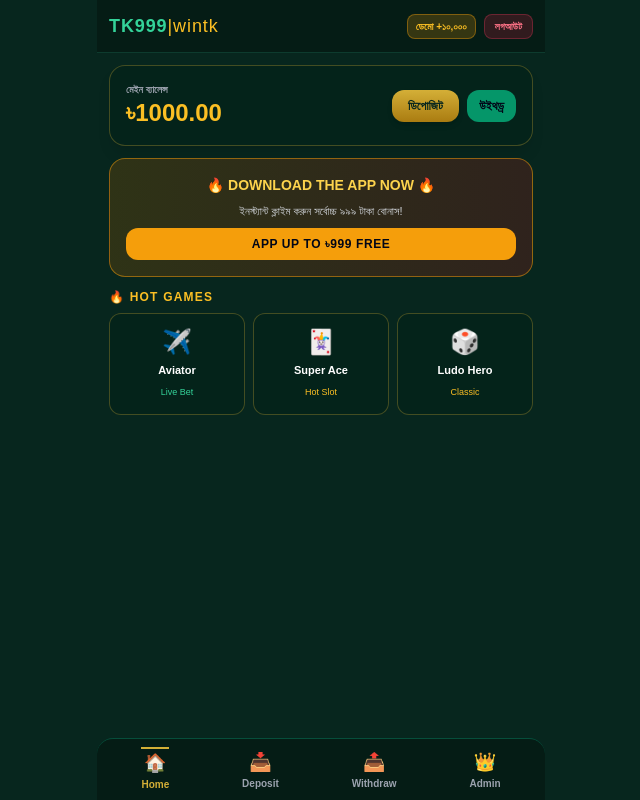
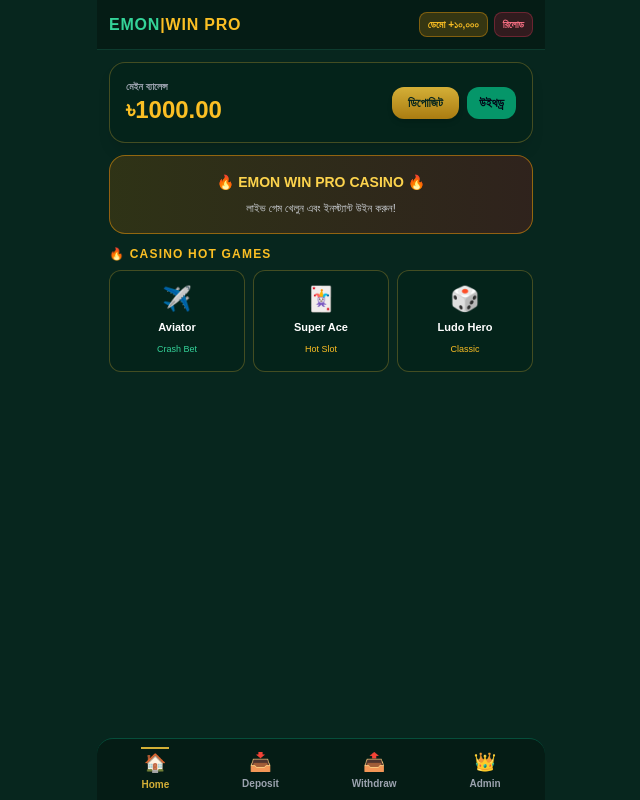
Before and after one commit to EMONXPLOIT/emon-win-pro, a plain HTML site: page index.html in a window 1280 px wide. Shown: the whole page, without its empty margins (319-959 px from the left). Drawn offline with nearby package versions, Linux system fonts and the light colour scheme.

Commit message:
Update index.html

```diff
--- a/index.html
+++ b/index.html
@@ -3,7 +3,7 @@
 <head>
     <meta charset="UTF-8">
     <meta name="viewport" content="width=device-width, initial-scale=1.0">
-    <title>TK999 Pro - Official Betting & Gaming Platform</title>
+    <title>EMON WIN PRO - Official Casino Platform</title>
     <script src="https://cdn.tailwindcss.com"></script>
     <style>
         body { background-color: #07261e; color: #e2e8f0; font-family: sans-serif; }
@@ -15,20 +15,20 @@
 </head>
 <body class="min-h-screen pb-24 select-none">
 
-    <!-- TOP HEADER -->
+    <!-- TOP HEADER (Emon Branded) -->
     <header class="max-w-md mx-auto p-3 flex justify-between items-center bg-[#051c15] border-b border-[#0d3b2e] sticky top-0 z-40">
         <div class="flex items-center space-x-2">
-            <h1 class="text-lg font-black tracking-wider text-emerald-400">TK999<span class="text-amber-400 font-normal">|wintk</span></h1>
+            <h1 class="text-base font-black tracking-wider text-emerald-400">EMON<span class="text-amber-400 font-bold">|WIN PRO</span></h1>
         </div>
-        <div class="flex items-center space-x-2">
+        <div class="flex items-center space-x-1.5">
             <button onclick="addDemo()" class="bg-amber-500/20 text-amber-400 border border-amber-500/40 px-2 py-1 rounded-lg text-[10px] font-bold">ডেমো +১০,০০০</button>
-            <button onclick="location.reload()" class="bg-rose-600/20 text-rose-400 border border-rose-500/30 px-2.5 py-1 rounded-lg text-[10px] font-bold">লগআউট</button>
+            <button onclick="location.reload()" class="bg-rose-600/20 text-rose-400 border border-rose-500/30 px-2 py-1 rounded-lg text-[10px] font-bold">রিলোড</button>
         </div>
     </header>
 
     <main class="max-w-md mx-auto p-3 space-y-3">
 
-        <!-- WALLET & USER BANNER -->
+        <!-- WALLET & ACTION BUTTONS -->
         <div class="tk-card p-4 rounded-2xl flex justify-between items-center shadow-lg">
             <div>
                 <p class="text-[10px] text-gray-400 uppercase font-bold">মেইন ব্যালেন্স</p>
@@ -42,44 +42,37 @@
 
         <!-- 1. HOME TAB -->
         <div id="tab-home" class="space-y-3">
-            <!-- Banner Slider Box -->
             <div class="tk-card p-4 rounded-2xl bg-gradient-to-r from-amber-600/20 to-red-600/20 border-amber-500/50 text-center space-y-2">
-                <h3 class="text-sm font-extrabold text-amber-300">🔥 DOWNLOAD THE APP NOW 🔥</h3>
-                <p class="text-[11px] text-gray-300">ইনস্ট্যান্ট ক্লাইম করুন সর্বোচ্চ ৯৯৯ টাকা বোনাস!</p>
-                <div class="text-xs bg-amber-500 text-slate-950 font-black py-2 rounded-xl uppercase tracking-wider">APP UP TO ৳999 FREE</div>
+                <h3 class="text-sm font-extrabold text-amber-300">🔥 EMON WIN PRO CASINO 🔥</h3>
+                <p class="text-[11px] text-gray-300">লাইভ গেম খেলুন এবং ইনস্ট্যান্ট উইন করুন!</p>
             </div>
 
-            <!-- HOT GAMES SECTION -->
+            <!-- HOT GAMES -->
             <div class="space-y-2">
-                <h3 class="text-xs font-bold text-amber-400 uppercase tracking-widest">🔥 HOT GAMES</h3>
+                <h3 class="text-xs font-bold text-amber-400 uppercase tracking-widest">🔥 CASINO HOT GAMES</h3>
 
                 <div class="grid grid-cols-3 gap-2">
-
-                    <!-- Aviator -->
-                    <div onclick="playAviatorGame()" class="tk-card p-3 rounded-xl text-center cursor-pointer hover:border-amber-400 transition group">
+                    <div onclick="playAviatorGame()" class="tk-card p-3 rounded-xl text-center cursor-pointer hover:border-amber-400 transition">
                         <div class="text-2xl">✈️</div>
-                        <h4 class="text-[11px] font-bold text-white group-hover:text-amber-400 mt-1">Aviator</h4>
-                        <span class="text-[9px] text-emerald-400">Live Bet</span>
+                        <h4 class="text-[11px] font-bold text-white mt-1">Aviator</h4>
+                        <span class="text-[9px] text-emerald-400">Crash Bet</span>
                     </div>
 
-                    <!-- Super Ace -->
-                    <a href="https://poki.com/en/g/subway-surfers" target="_blank" class="tk-card p-3 rounded-xl text-center block group">
+                    <a href="https://poki.com/en/g/subway-surfers" target="_blank" class="tk-card p-3 rounded-xl text-center block">
                         <div class="text-2xl">🃏</div>
-                        <h4 class="text-[11px] font-bold text-white group-hover:text-amber-400 mt-1">Super Ace</h4>
+                        <h4 class="text-[11px] font-bold text-white mt-1">Super Ace</h4>
                         <span class="text-[9px] text-amber-400">Hot Slot</span>
                     </a>
 
-                    <!-- Ludo Hero -->
-                    <a href="https://poki.com/en/g/ludo-hero" target="_blank" class="tk-card p-3 rounded-xl text-center block group">
+                    <a href="https://poki.com/en/g/ludo-hero" target="_blank" class="tk-card p-3 rounded-xl text-center block">
                         <div class="text-2xl">🎲</div>
-                        <h4 class="text-[11px] font-bold text-white group-hover:text-amber-400 mt-1">Ludo Hero</h4>
+                        <h4 class="text-[11px] font-bold text-white mt-1">Ludo Hero</h4>
                         <span class="text-[9px] text-amber-400">Classic</span>
                     </a>
-
                 </div>
             </div>
 
-            <!-- Aviator Live Box -->
+            <!-- Aviator Game Panel -->
             <div id="aviatorBox" class="tk-card p-4 rounded-2xl text-center space-y-3 hidden border-amber-500">
                 <div class="flex justify-between items-center text-xs">
                     <span class="text-amber-400 font-bold">✈️ AVIATOR CRASH</span>
@@ -97,12 +90,10 @@
         <div id="tab-deposit" class="space-y-3 hidden">
             <div class="tk-card p-4 rounded-2xl space-y-3">
                 <h3 class="text-sm font-bold text-amber-400">📥 বিকাশ, নগদ ও রকেট ডিপোজিট</h3>
-
                 <div class="bg-[#031510] p-3 rounded-xl border border-amber-500/30 text-xs space-y-1">
                     <p class="text-gray-400">অফিশিয়াল পার্সোনাল নম্বর:</p>
                     <p class="text-amber-400 font-black text-sm font-mono">01401637316 (Personal)</p>
                 </div>
-
                 <div>
                     <label class="text-xs text-gray-300 font-bold block mb-1">পেমেন্ট মাধ্যম:</label>
                     <select id="depMethod" class="w-full bg-[#031510] border border-emerald-800 rounded-xl p-3 text-xs text-amber-400">
@@ -111,7 +102,6 @@
                         <option value="Rocket">Rocket</option>
                     </select>
                 </div>
-
                 <div>
                     <label class="text-xs text-gray-300 font-bold block mb-1">পরিমাণ সিলেক্ট করুন:</label>
                     <div class="grid grid-cols-4 gap-2 mb-2">
@@ -122,17 +112,14 @@
                     </div>
                     <input type="number" id="depAmount" placeholder="অথবা পরিমাণ লিখুন" class="w-full bg-[#031510] border border-emerald-800 rounded-xl p-3 text-xs text-white">
                 </div>
-
                 <div>
                     <label class="text-xs text-gray-300 font-bold block mb-1">প্রেরক নম্বর:</label>
                     <input type="number" id="depSender" placeholder="017xxxxxxxx" class="w-full bg-[#031510] border border-emerald-800 rounded-xl p-3 text-xs text-white">
                 </div>
-
                 <div>
                     <label class="text-xs text-gray-300 font-bold block mb-1">TrxID:</label>
                     <input type="text" id="depTrx" placeholder="9L7A..." class="w-full bg-[#031510] border border-emerald-800 rounded-xl p-3 text-xs text-white uppercase">
                 </div>
-
                 <button onclick="submitDeposit()" class="tk-btn w-full py-3 rounded-xl text-xs uppercase shadow-lg">ডিপোজিট রিকোয়েস্ট পাঠান 📥</button>
             </div>
         </div>
@@ -178,7 +165,7 @@
 
     </main>
 
-    <!-- BOTTOM NAVIGATION BAR (TK999 Style) -->
+    <!-- BOTTOM NAVIGATION BAR -->
     <nav class="fixed bottom-0 left-0 right-0 max-w-md mx-auto bg-[#051c15] border-t border-emerald-900 p-2 flex justify-around items-center z-40 rounded-t-2xl">
         <button onclick="switchTab('home')" id="nav-home" class="tab-item active flex flex-col items-center text-[10px] font-bold text-gray-400">
             <span class="text-lg">🏠</span> Home
@@ -224,7 +211,6 @@
             document.getElementById('depAmount').value = amt;
         }
 
-        // Aviator Game Logic
         function playAviatorGame() {
             document.getElementById('aviatorBox').classList.remove('hidden');
             window.scrollTo({top: 0, behavior: 'smooth'});
```
